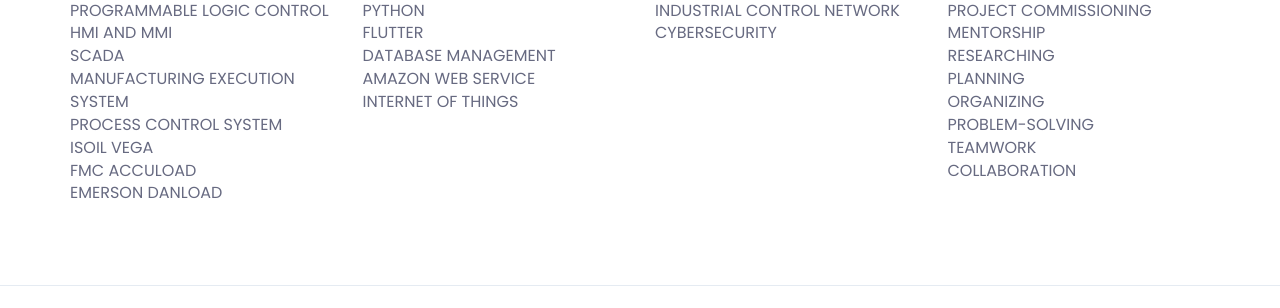
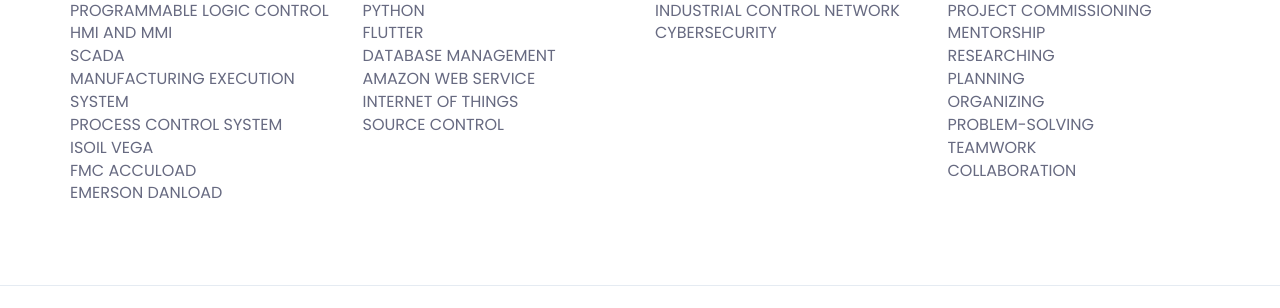
Before and after one commit to wongsatonk/Portfolio, a Flask app: page / in a window 1280 px wide. Shown: the part 3096-3404 px from the top of the page. Run offline with Flask 3, Linux system fonts and the light colour scheme; some libraries are stand-ins or nearby versions.

Commit message:
updated skill

```diff
--- a/templates/index.html
+++ b/templates/index.html
@@ -409,6 +409,11 @@
 						<!-- Skill Item -->
 						<div class="barWrapper">
 							<span class="progressText">Internet of Things</span>
+							<!-- Progress Bar -->
+						</div>
+						<!-- Skill Item -->
+						<div class="barWrapper">
+							<span class="progressText">Source Control</span>
 							<!-- Progress Bar -->
 						</div>
 					</div>
```
